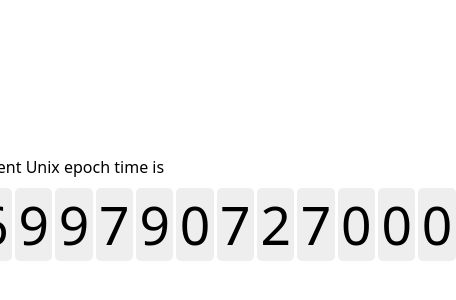
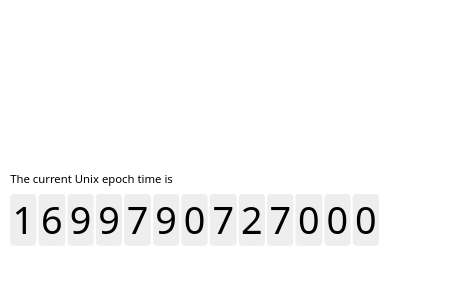
Before and after one commit to jespertheend/epoch-clock, a plain HTML site: page static/index.html in a window 390 px wide. Shown: the part 214-514 px from the top of the page, 456 px wide, since content can reach past the window. Drawn offline with Linux system fonts and the light colour scheme.

Commit message:
Scale to fit window

```diff
--- a/static/index.html
+++ b/static/index.html
@@ -20,6 +20,7 @@
 				display: flex;
 				flex-direction: column;
 				gap: 10px;
+				padding: 15px;
 			}
 
 			#time {
@@ -43,6 +44,7 @@
 			<div id="time">-</div>
 		</div>
 		<script type="module">
+			const centerEl = document.getElementById("center");
 			const timeEl = document.getElementById("time");
 
 			function loop() {
@@ -57,6 +59,15 @@
 				requestAnimationFrame(loop);
 			}
 			loop();
+
+			function resize() {
+				const maxWidth = Math.min(1, window.innerWidth / centerEl.offsetWidth);
+				const maxHeight = Math.min(1, window.innerHeight / centerEl.offsetHeight);
+				const scale = Math.min(maxWidth, maxHeight);
+				centerEl.style.transform = `scale(${scale})`;
+			}
+			window.addEventListener("resize", resize);
+			resize();
 		</script>
 	</body>
 </html>
```
